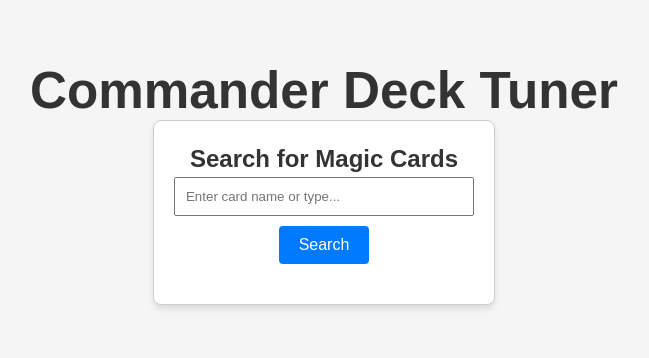
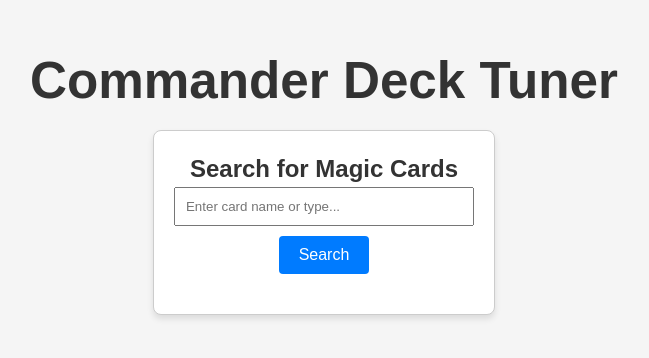
Before and after one commit to hbrandon15/CommanderDeckTuner, a React (Vite) app in the folder client/: page / in a window 1280 px wide. Shown: the part 216-574 px from the top of the page, without its empty margins (316-965 px from the left). Built offline with nearby package versions, Linux system fonts and the light colour scheme.

Commit message:
Add margin-bottom to h1 for improved spacing in app-container

```diff
--- a/client/src/App.css
+++ b/client/src/App.css
@@ -51,3 +51,7 @@
   text-align: center; /* Centers text inside the container */
   padding: 20px;
 }
+
+h1 {
+  margin-bottom: 20px; /* Adjust the value as needed */
+}
```
